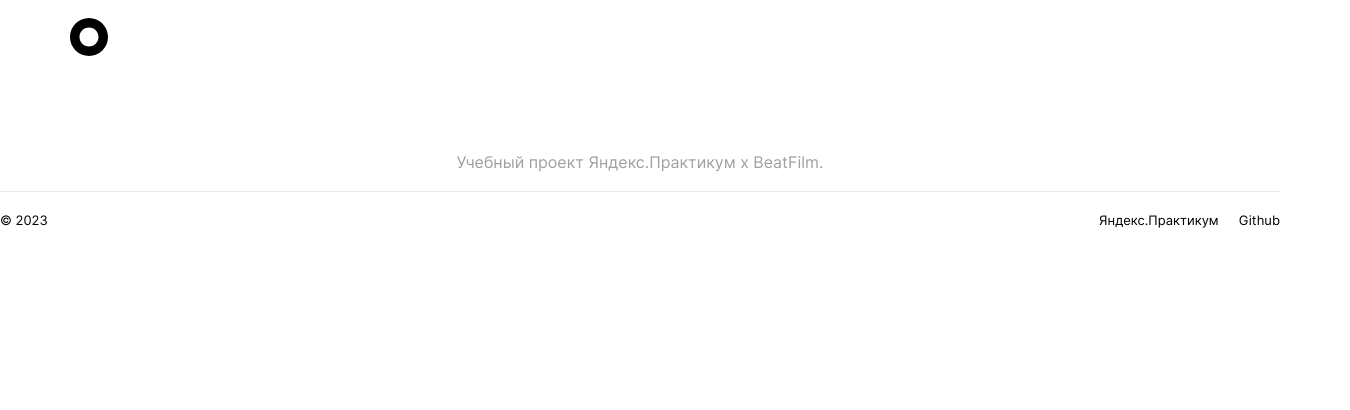
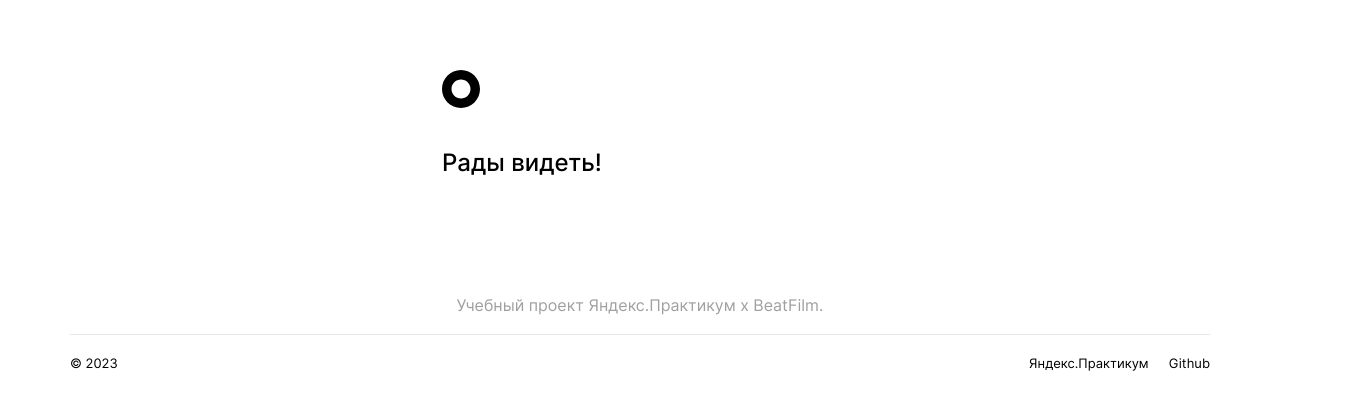
Before and after one commit to tatiana-dorokhova/movies-explorer-frontend, a React (Create React App) app: page /sign-in in a window 1280 px wide. Shown: the top 410 px of the page, 1350 px wide, since content can reach past the window. Built offline with nearby package versions, Linux system fonts and the light colour scheme.

Commit message:
main page refactored, header for all routes in 1280px done, routes movies and saved-movies mocked

```diff
--- a/src/components/AboutMe/AboutMe.css
+++ b/src/components/AboutMe/AboutMe.css
@@ -1,6 +1,7 @@
 .about-me {
   width: 100%;
   padding: 110px 70px;
+  box-sizing: border-box;
 }
 
 .about-me__title {
--- a/src/components/AboutProject/AboutProject.css
+++ b/src/components/AboutProject/AboutProject.css
@@ -1,6 +1,7 @@
 .about-project {
   width: 100%;
   padding: 110px 70px;
+  box-sizing: border-box;
 }
 
 .about-project__title {
@@ -58,12 +59,14 @@
   width: calc(100% / 5);
   background-color: black;
   color: white;
+  border: none;
 }
 
 .about-project_light {
   width: calc(100% / 5 * 4);
   background-color: #f2f2f2;
   color: black;
+  border: none;
 }
 
 .about-project__caption {
--- a/src/components/App.js
+++ b/src/components/App.js
@@ -1,9 +1,11 @@
 import React from 'react';
-import { Route, Routes, Redirect } from 'react-router-dom';
+import { Route, Routes, Navigate } from 'react-router-dom';
 
 import logoImage from '../images/header/header-logo.svg';
 import Header from './Header/Header';
 import Main from './Main/Main';
+import Movies from './Movies/Movies';
+import SavedMovies from './SavedMovies/SavedMovies';
 
 import { CurrentUserContext } from '../contexts/CurrentUserContext';
 import Footer from './Footer/Footer';
@@ -16,9 +18,19 @@ function App() {
     <>
       <CurrentUserContext.Provider value={currentUser}>
         <div className="content">
-          <Header src={logoImage} alt="О проекте" />
+          <Header src={logoImage} alt="О проекте" isLoggedIn={isLoggedIn} />
           <Routes>
             <Route path="/" element={<Main />} />
+            <Route
+              path="/movies"
+              element={isLoggedIn ? <Movies /> : <Navigate to="/sign-in" />}
+            />
+            <Route
+              path="/saved-movies"
+              element={
+                isLoggedIn ? <SavedMovies /> : <Navigate to="/sign-in" />
+              }
+            />
           </Routes>
           <Footer />
         </div>
--- a/src/components/Footer/Footer.css
+++ b/src/components/Footer/Footer.css
@@ -4,6 +4,7 @@
   flex-direction: column;
   align-items: center;
   padding: 79px 70px 20px;
+  box-sizing: border-box;
 }
 
 .footer__description {
--- a/src/components/Header/Header.css
+++ b/src/components/Header/Header.css
@@ -1,11 +1,25 @@
 .header {
+  width: 100%;
   margin: 0;
-  padding: 0;
+  display: flex;
+  box-sizing: border-box;
+}
+
+.header__main-container {
   width: 100%;
-  height: 74px;
   display: flex;
   justify-content: space-between;
+  padding: 0 70px;
+  height: 74px;
   align-items: center;
+}
+
+.header__auth-container {
+  width: 396px;
+  margin: 0 auto;
+  padding: 70px 0 40px;
+  display: flex;
+  flex-direction: column;
 }
 
 .header__logo {
@@ -13,31 +27,68 @@
   height: 38px;
   background-size: contain;
   background-repeat: no-repeat;
-  padding-left: 70px;
+}
+
+.header__message {
+  font-weight: 500;
+  font-size: 24px;
+  line-height: 29px;
+  padding-top: 40px;
 }
 
 .header__buttons-block {
   display: flex;
   align-items: center;
-  padding-right: 70px;
 }
 
+/* общие свойства ссылок */
 .header__link {
-  padding: 0;
-  font-weight: 500;
-  font-size: 12px;
-  line-height: 16px;
   text-decoration: none;
   color: black;
 }
 
-.header__button {
-  border: none;
-  background-color: black;
-  color: white;
-  font-weight: 500;
+/* ссылки со страницы / */
+.header_main-page {
+  padding: 0;
+  font-weight: 400;
   font-size: 12px;
   line-height: 16px;
+}
+
+/* ссылки со страницы movies */
+.header_films {
+  font-size: 13px;
+  line-height: 18px;
+  margin-right: 16px;
+}
+
+.header_films:last-of-type {
+  margin-right: 0;
+}
+
+/* выделенные ссылки */
+.header_selected {
+  font-weight: 500;
+}
+
+/* общие свойства для ссылок, оформленных кнопками */
+.header_button {
+  border: none;
   padding: 8px 20px;
+}
+
+/* кнопка Войти */
+.header_signin {
+  background: black;
+  color: white;
+  font-size: 12px;
   margin-left: 30px;
 }
+
+/* кнопка Аккаунт */
+.header_account {
+  background: #f9f9f9;
+  border-radius: 20px;
+  font-size: 14px;
+  line-height: 16px;
+}
--- a/src/components/Header/Header.js
+++ b/src/components/Header/Header.js
@@ -1,6 +1,6 @@
 // компонент, который отрисовывает шапку сайта на страницу
 
-import { Link, useLocation } from 'react-router-dom';
+import { Link, NavLink, useLocation } from 'react-router-dom';
 import './Header.css';
 
 // в зависимости от того, залогинен пользователь или нет, показываем:
@@ -22,47 +22,84 @@ import './Header.css';
 
 function Header(props) {
   const location = useLocation();
+  const isUserLoggedIn = props.isLoggedIn;
 
   return (
-    <header className="header section">
+    <header className="header">
+      {location.pathname === '/' && (
+        <>
+          <div className="header__main-container">
             <img className="header__logo" src={props.src} alt={props.alt} />
             <div className="header__buttons-block">
-        {location.pathname === '/' && (
-          <>
-            <Link to="/sign-up" className="header__link">
+              <Link to="/sign-up" className="header__link header_main-page">
                 Регистрация
               </Link>
-            <button
-              type="button"
-              className="header__button"
-              onClick={props.onSignIn}
+              <Link
+                to="/sign-in"
+                className="header__link header_main-page header_button header_signin"
               >
                 Войти
-            </button>
+              </Link>
+            </div>
+          </div>
         </>
       )}
+
+      {location.pathname === '/sign-up' && (
+        <>
+          <div className="header__auth-container">
+            <img className="header__logo" src={props.src} alt={props.alt} />
+            <div className="header__message">Добро пожаловать!</div>
           </div>
-
-      {/* <div className="header__info-panel">
-        {location.pathname === '/sign-up' && (
-          <Link to="/sign-in" className="header__link">
-            Войти
-          </Link>
-        )}
-        {location.pathname === '/sign-in' && (
-          <Link to="/sign-up" className="header__link">
-            Регистрация
-          </Link>
-        )}
-        {location.pathname === '/' && (
-          <>
-            <p className="header__text">{props.email}</p>
-            <button type="button" className="header__link" onClick={props.onSignOut}>
-              Выйти
-            </button>
         </>
       )}
-      </div> */}
+
+      {location.pathname === '/sign-in' && (
+        <>
+          <div className="header__auth-container">
+            <img className="header__logo" src={props.src} alt={props.alt} />
+            <div className="header__message">Рады видеть!</div>
+          </div>
+        </>
+      )}
+
+      {(location.pathname === '/movies' ||
+        location.pathname === '/saved-movies') &&
+        isUserLoggedIn && (
+          <>
+            <div className="header__main-container">
+              <img className="header__logo" src={props.src} alt={props.alt} />
+              <div className="header__buttons-block">
+                <NavLink
+                  to="/movies"
+                  className={({ isActive }) =>
+                    isActive
+                      ? 'header__link header_films header_selected'
+                      : 'header__link header_films'
+                  }
+                >
+                  Фильмы
+                </NavLink>
+                <NavLink
+                  to="/saved-movies"
+                  className={({ isActive }) =>
+                    isActive
+                      ? 'header__link header_films header_selected'
+                      : 'header__link header_films'
+                  }
+                >
+                  Сохранённые фильмы
+                </NavLink>
+              </div>
+              <Link
+                to="/profile"
+                className="header__link header_button header_selected header_account"
+              >
+                Аккаунт
+              </Link>
+            </div>
+          </>
+        )}
     </header>
   );
 }
--- a/src/components/Movies/Movies.js
+++ b/src/components/Movies/Movies.js
@@ -1 +1,10 @@
 // компонент со ссылками на другие проекты
+import './Movies.css';
+
+function Movies(props) {
+  const isUserLoggedIn = props.isLoggedIn;
+
+  return <div>Здесь будут фильмы</div>;
+}
+
+export default Movies;
--- a/src/components/Portfolio/Portfolio.css
+++ b/src/components/Portfolio/Portfolio.css
@@ -1,6 +1,7 @@
 .portfolio {
   width: 100%;
   padding: 0 70px;
+  box-sizing: border-box;
 }
 
 .portfolio__title {
--- a/src/components/Promo/Promo.css
+++ b/src/components/Promo/Promo.css
@@ -1,9 +1,9 @@
 .promo {
   width: 100%;
-  max-width: 1200px;
   padding: 20px 40px 0;
   background: #f5f5f5;
   border-radius: 10px;
+  box-sizing: border-box;
 }
 
 .promo__text {
--- a/src/components/SavedMovies/SavedMovies.js
+++ b/src/components/SavedMovies/SavedMovies.js
@@ -1 +1,10 @@
 // компонент страницы с сохранёнными карточками фильмов
+import './SavedMovies.css';
+
+function SavedMovies(props) {
+  const isUserLoggedIn = props.isLoggedIn;
+
+  return <div>Здесь будут сохраненные фильмы</div>;
+}
+
+export default SavedMovies;
--- a/src/components/Techs/Techs.css
+++ b/src/components/Techs/Techs.css
@@ -2,6 +2,7 @@
   width: 100%;
   background: #f5f5f5;
   padding: 100px 70px;
+  box-sizing: border-box;
 }
 
 .techs__title {
```
Lines whose indentation alone changed are shown as unchanged.
